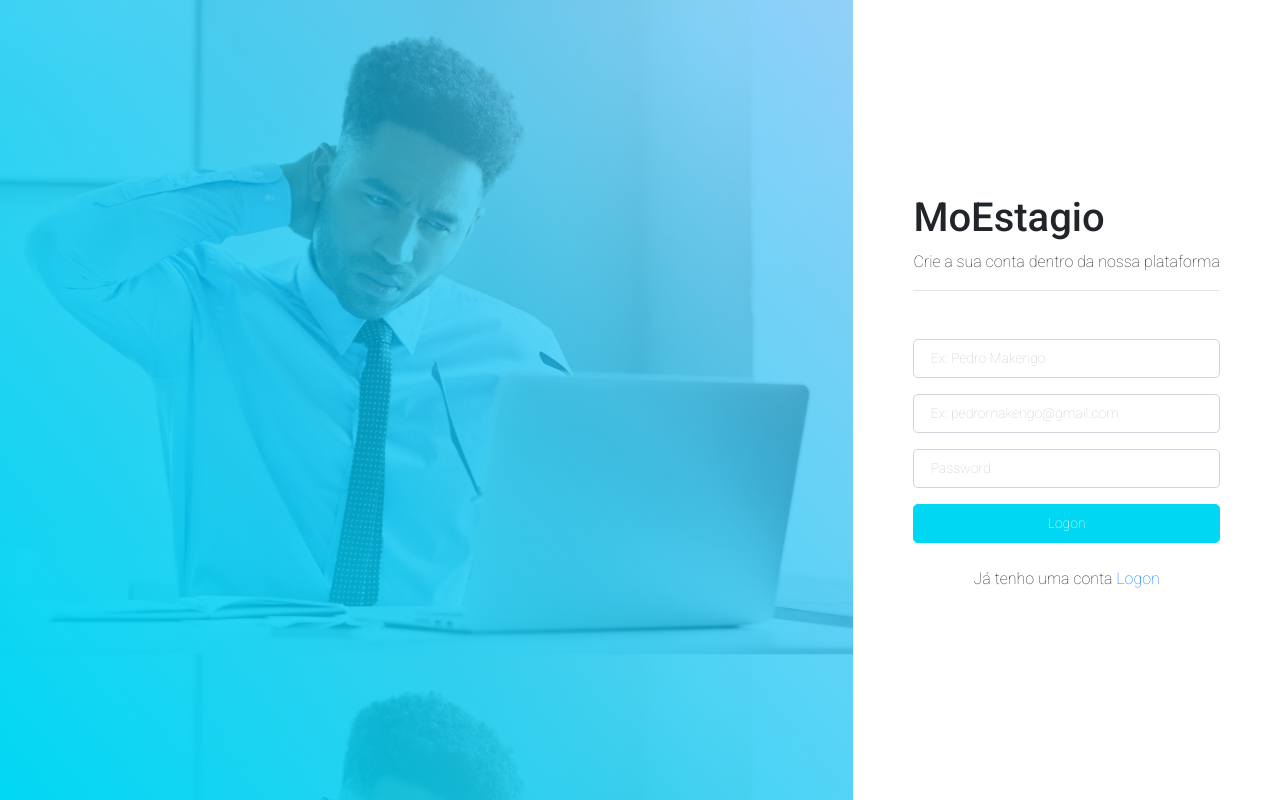
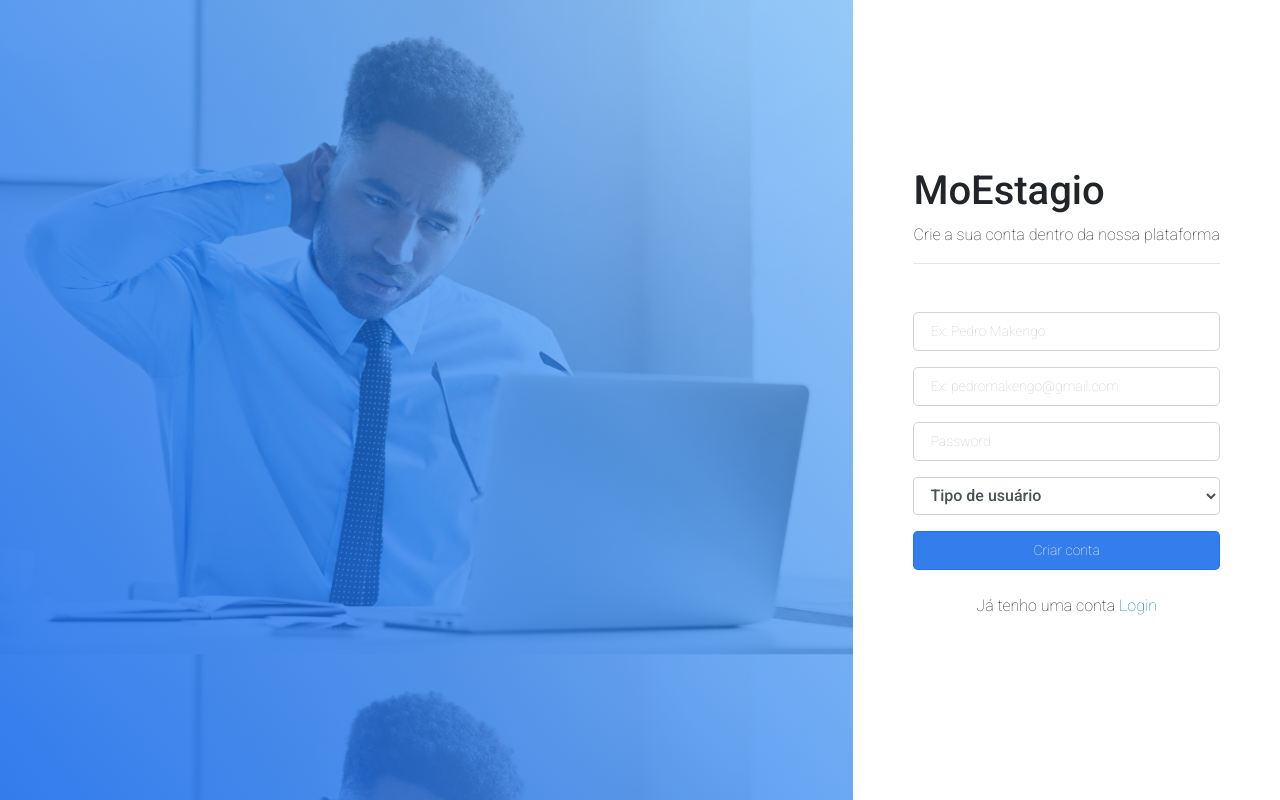
Before and after one commit to PedroMakengo/pap-estagio, a PHP site: page /create.php in a window 1280 px wide. Run offline with PHP 8.4, Linux system fonts and the light colour scheme.

Commit message:
Trabalhando nas alterações do meu projeto

```diff
--- a/create.php
+++ b/create.php
@@ -34,13 +34,20 @@
                         <input type="password" placeholder="Password" class="form-control-lg form-control">
                     </div>
                     <div class="mt-3 col-lg-12">
-                        <input type="submit" value="Logon" class="form-control-lg form-control">
+                      <select name="" id="" class="form-control">
+                        <option value="">Tipo de usuário</option>
+                        <option value="">Empresa</option>
+                        <option value="">Estudante</option>
+                      </select>
+                    </div>
+                    <div class="mt-3 col-lg-12">
+                        <input type="submit" value="Criar conta" class="form-control-lg form-control">
                     </div>
 
                     <div class="col-lg-12 mt-4">
                         <div class="row">
                             <div class="col-lg-12 text-center">
-                                <p>Já tenho uma conta <a href="login.php">Logon</a></p>
+                                <p>Já tenho uma conta <a href="login.php">Login</a></p>
                             </div>
                         </div>
                     </div>
--- a/login.php
+++ b/login.php
@@ -40,7 +40,7 @@
                         <input type="password" name="password" placeholder="Password" class="form-control-lg form-control">
                     </div>
                     <div class="mt-3 col-lg-12">
-                        <input type="submit" value="Logon" name="login" class="form-control-lg form-control">
+                        <input type="submit" value="Login" name="login" class="form-control-lg form-control">
                     </div>
 
                     <div class="col-lg-12 mt-4">
--- a/theme/assets/styles/create.css
+++ b/theme/assets/styles/create.css
@@ -11,14 +11,14 @@ body {
 .background {
     height: 100vh;
     background-image: -webkit-gradient(linear, right top, left bottom,
-            from(#0086f360), to(#00D8F3)), url(../images/systeme/create-1.jpg) !important;
+            from(#0086f360), to(#1f6febe6)), url(../images/systeme/create-1.jpg) !important;
     background-size: 115%;
 }
 
 .background-login {
     height: 100vh;
     background-image: -webkit-gradient(linear, right top, left bottom,
-            from(#0086f360), to(#00D8F3)), url(../images/systeme/create-1.jpg) !important;
+            from(#0086f360), to(#1f6febe6)), url(../images/systeme/create-1.jpg) !important;
     background-size: 115%;
 }
 
@@ -40,9 +40,9 @@ body {
 }
 
 .forms input[type="submit"] {
-    background: #00D8F3;
+    background: #1f6febe6;
     color: #fff;
-    border: 1px solid #00D8F3;
+    border: 1px solid #1f6febe6;
     cursor: pointer;
     font-weight: 100;
 }
--- a/theme/company/includes/header.php
+++ b/theme/company/includes/header.php
@@ -56,7 +56,7 @@
         </nav>
     </div>
 
-    <div class="nav-left-sidebar sidebar-dark" style="background-color: #00D8F3;">
+    <div class="nav-left-sidebar sidebar-dark" style="background-color: #1f6febe6;">
         <div class="menu-list">
             <nav class="navbar navbar-expand-lg navbar-light">
                 <a class="d-xl-none d-lg-none" href="home.php">Dashboard</a>
```
Also changed, not shown: theme/company/includes/head.php (+8 -1 lines).
